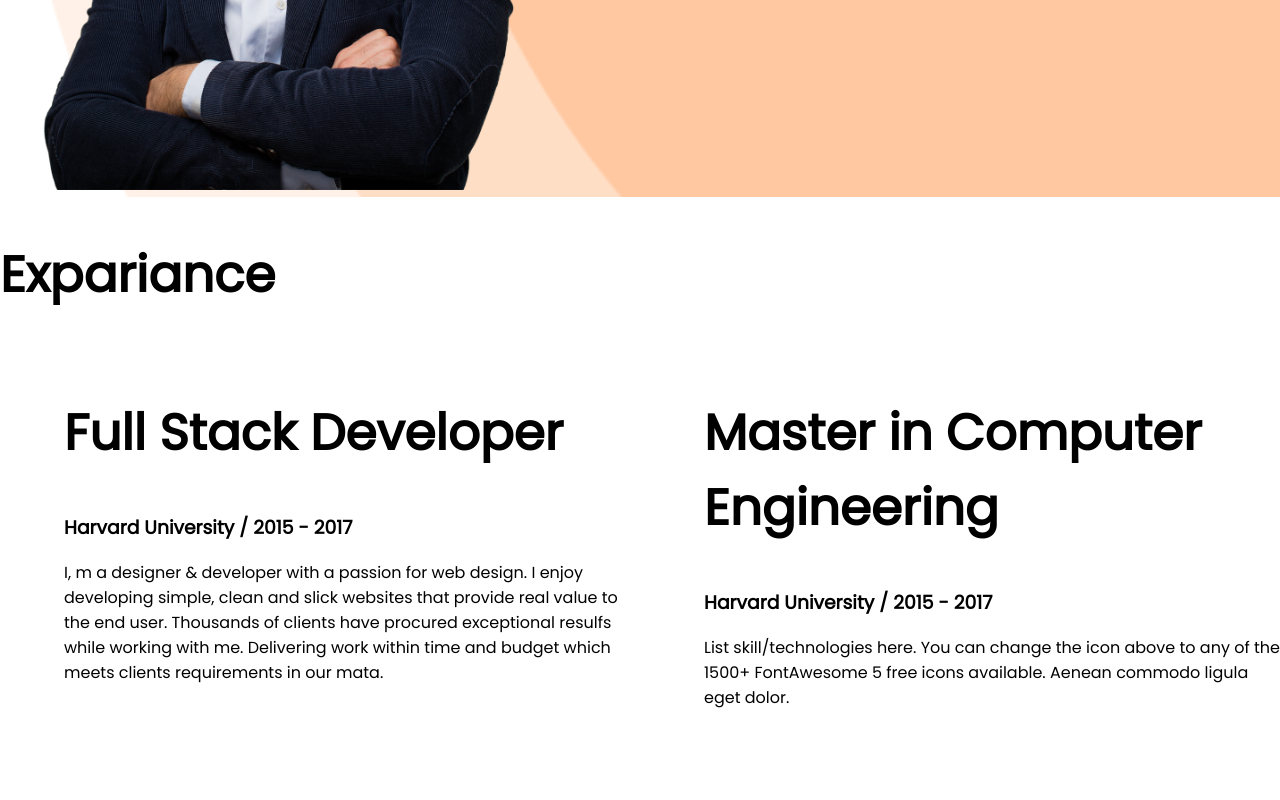
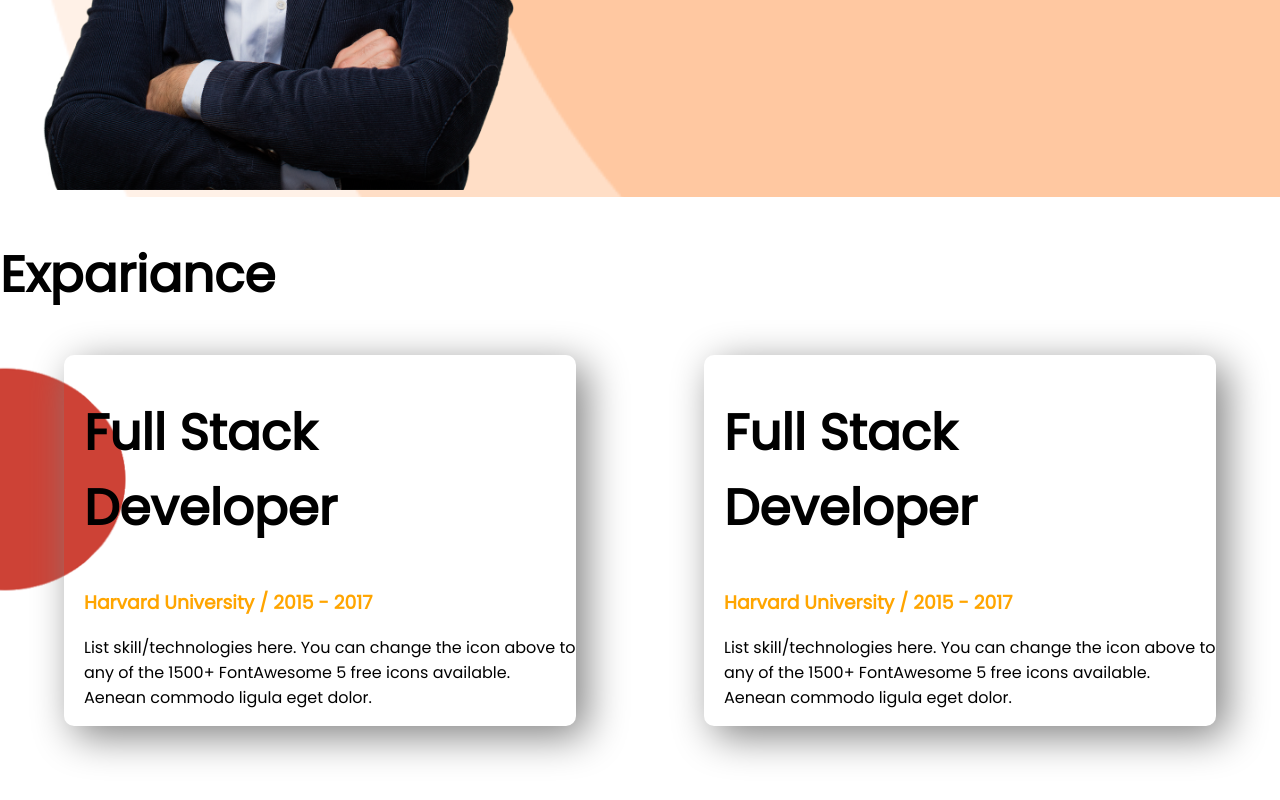
Before and after one commit to AhsanSazid/ahsan-portfolio, a plain HTML site: page index.html in a window 1280 px wide. Shown: the part 1044-1844 px from the top of the page. Before the commit the page ends 1770 px from the top, so only its background shows below. Drawn offline with Linux system fonts and the light colour scheme.

Commit message:
expriance-area

```diff
--- a/index.html
+++ b/index.html
@@ -31,7 +31,7 @@
     </div>
     <div class="half-width">
         <h1>Dream Big</h1>
-        <h2>Become a web Developer</h2>
+        <h2 >Become a web Developer</h2>
         <p>I, m a designer & developer with a passion for web design. I enjoy developing simple, clean and slick websites that provide real value to the end user. Thousands of clients have procured exceptional resulfs while working with me. Delivering work within time and budget which meets clients requirements in our mata.</p>
         <a class="link-button" target="_blank" href="https://www.linkedin.com/in/sazid68642/">Download Resume</a>
         </div>
@@ -39,14 +39,14 @@
 <section class="expriance-area">
     <h1>Expariance</h1>
     <div class="flexible-container">
-        <div class="half-width">
+        <div class="expriance-item">
             <h1>Full Stack Developer</h1>
-            <h3>Harvard University / 2015 - 2017</h3>
-            <p>I, m a designer & developer with a passion for web design. I enjoy developing simple, clean and slick websites that provide real value to the end user. Thousands of clients have procured exceptional resulfs while working with me. Delivering work within time and budget which meets clients requirements in our mata. </p>
+            <h3 class=" name-color">Harvard University / 2015 - 2017</h3>
+            <p>List skill/technologies here. You can change the icon above to any of the 1500+ FontAwesome 5 free icons available. Aenean commodo ligula eget dolor.</p>
         </div>
-        <div class="half-width">
-            <h1>Master in Computer Engineering</h1>
-            <h3>Harvard University / 2015 - 2017</h3>
+        <div class="expriance-item">
+            <h1>Full Stack Developer</h1>
+            <h3 class=" name-color">Harvard University / 2015 - 2017</h3>
             <p>List skill/technologies here. You can change the icon above to any of the 1500+ FontAwesome 5 free icons available. Aenean commodo ligula eget dolor.</p>
         </div>
     </div>
--- a/main.css
+++ b/main.css
@@ -1,6 +1,9 @@
 body{
     font-family: 'Poppins', sans-serif;
-    margin: 0;
+    margin-bottom: 100px;
+    margin-top: 0;
+    margin-left: 0;
+    margin-right: 0;
 }
 h1{
     font-size: 50px;
@@ -38,3 +41,17 @@ h1{
     background-position: right;
     background-size: cover;
 }
+.expriance-area{
+    background-image: url('images/expriance2.png');
+    background-repeat: no-repeat;
+    background-position: center left;
+    background-size: 250px;
+}
+.expriance-item{
+    width: 40%;
+    margin-left: 5%;
+    margin-right: 5%;
+    padding-left:20px;
+    border-radius: 10px;
+    box-shadow: 10px 10px 40px gray;
+}
```
Also changed, not shown: images/expriance.png (added), images/expriance2.png (added).
